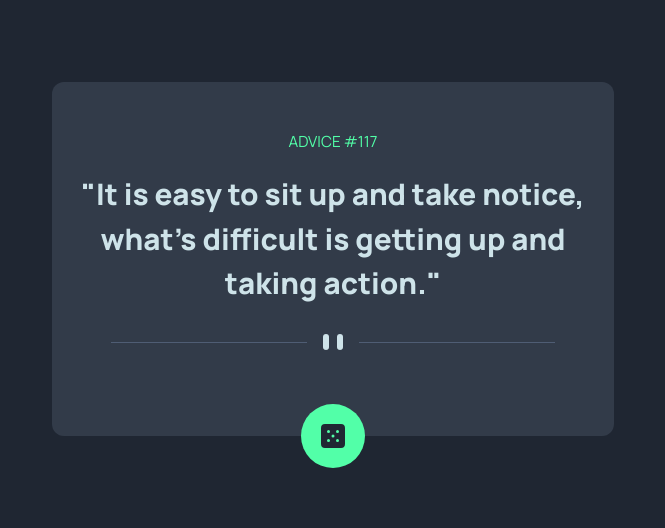
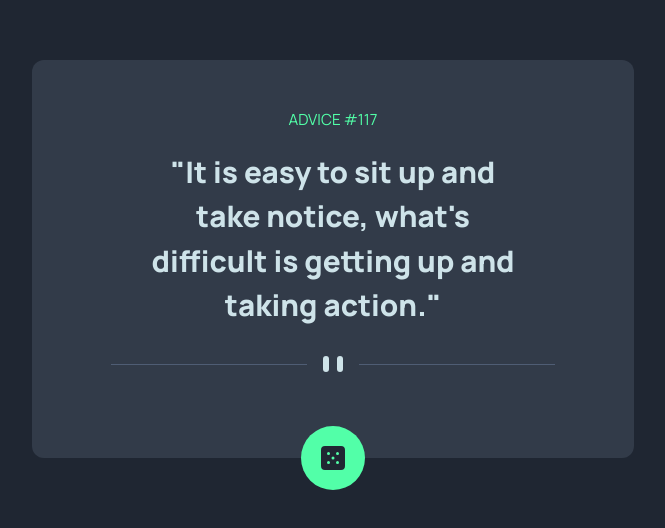
Before and after one commit to zesciati/advice-generator-app-main, a website: page index.html in a window 1280 px wide. Shown: the part 160-688 px from the top of the page, without its empty margins (307-972 px from the left). Drawn offline with Linux system fonts and the light colour scheme.

Commit message:
fix: teks disesuaikan dengan ukuran 1440px

```diff
--- a/index.html
+++ b/index.html
@@ -17,16 +17,16 @@
   <main class="flex min-h-screen items-center justify-center">
 
     <article
-      class=" flex bg-(--blue-900) flex-col text-center justify-center p-(--space-m) rounded-xl relative sm:mx-30 md:mx-40 lg:mx-60 xl:mx-85">
+      class=" flex bg-(--blue-900) flex-col text-center justify-center p-(--space-m) rounded-xl relative sm:mx-30 md:mx-40 lg:mx-60 xl:mx-80">
       <p class="text-(--green-300) text-(length:--step--1) my-(--space-s)">ADVICE #117</p>
-      <h2 class="text-(--blue-200) text-(length:--step-3) mb-(--space-m) font-extrabold sm:text-(length:--step-2) max-sm:text-(length:--step-2)">"It
+      <h2 class="text-(--blue-200) text-(length:--step-3) mb-(--space-m) font-extrabold sm:text-(length:--step-2) max-sm:text-(length:--step-2) xl:mx-20">"It
         is easy to sit up and take
         notice, what's difficult is getting up and taking action."</h2>
 
       <picture class="self-center mb-(--space-xl) ">
         <source media="(width >= 23.5rem)" srcset="./images/pattern-divider-desktop.svg">
         <source media="(width < 23.5rem)" srcset="./images/pattern-divider-mobile.svg">
-        <img src="img_orange_flowers.jpg" alt="Flowers" style="width:auto;">
+        <img src="./images/pattern-divider-desktop.svg" alt="Flowers" >
       </picture>
 
       <button class="self-center absolute -bottom-8 bg-(--green-300) p-5 rounded-full cursor-pointer">
```
Also changed, not shown: src/output.css.
